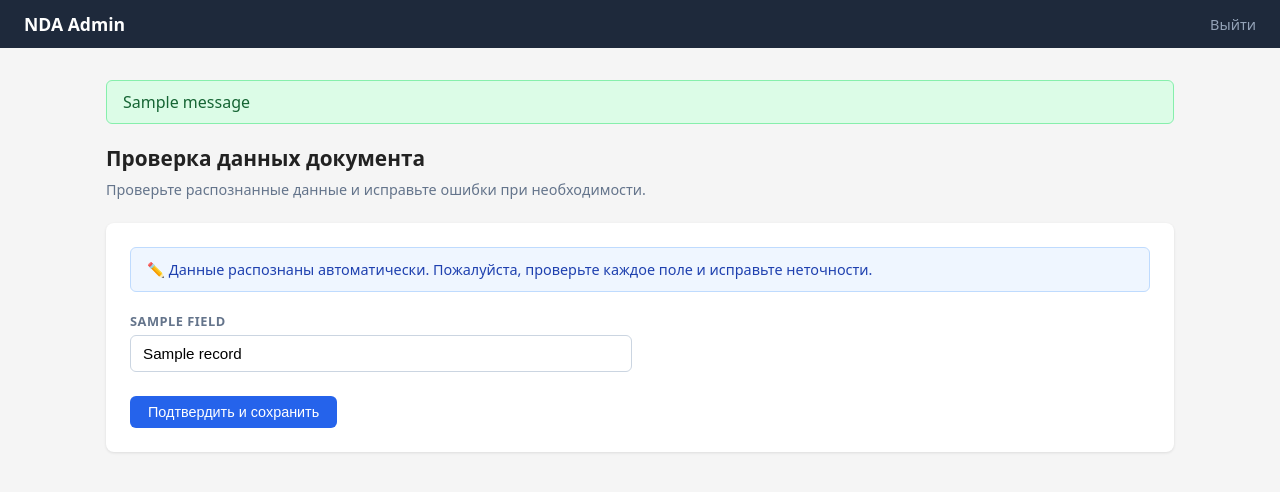
After one commit to Zharasik/stratton_bot, a Flask app: template webapp/templates/form.html in a window 1280 px wide. The commit adds this page. Shown: the top 492 px of the page. Run offline with Flask 3, Linux system fonts and the light colour scheme; the template is opened without the code that fills it: most values are stand-ins (such as "Sample title", 1, 10 or a date in 2020); one stand-in notice (Sample message) is shown; some libraries are stand-ins or nearby versions.

Commit message:
upp
upgrade

```diff
--- a/locales/ru.json
+++ b/locales/ru.json
@@ -85,7 +85,9 @@
       "reject": "❌ Отклонить"
     },
     "nda": {
-      "to_fields": "🔙 К полям"
+      "to_fields": "🔙 К полям",
+      "open_form": "🌐 Открыть форму в браузере",
+      "edit_in_telegram": "✏️ Редактировать в Telegram"
     }
   },
   "alerts": {
@@ -177,6 +179,7 @@
     "user_document_ready": "✅ Ваш NDA готов",
     "processing": "⏳ Распознаю документ...",
     "ocr_failed": "⚠️ Не удалось распознать документ. Продолжаем с ручным заполнением.",
+    "choose_edit_method": "✅ Документ распознан. Как хотите проверить данные?",
     "admin_created": "📄 <b>NDA #{nda_id}</b>\n👤 {full_name}\n🆔 {iin}\n📱 {phone}\n🏷 {username}",
     "fields": {
       "last_name": "Фамилия",
--- a/stratton_bot/main.py
+++ b/stratton_bot/main.py
@@ -55,12 +55,12 @@ async def run_async() -> None:
     config = AppConfig.from_env()
     config.validate()
 
+    container = AppContainer.build(config)
+    await container.db.create_tables()
+
     t = threading.Thread(target=_start_webapp, daemon=True, name="webapp")
     t.start()
     logger.info("Webapp started on port %s", __import__('os').getenv('WEBAPP_PORT', '5000'))
-
-    container = AppContainer.build(config)
-    await container.db.create_tables()
 
     bot = Bot(
         token=config.bot_token,
--- a/webapp/app.py
+++ b/webapp/app.py
@@ -11,14 +11,14 @@ from urllib.parse import parse_qsl
 from dotenv import load_dotenv
 from flask import Flask, flash, redirect, render_template, request, session, url_for
 
-load_dotenv()
+# Load .env from project root regardless of working directory
+load_dotenv(Path(__file__).parent.parent / ".env")
 
-app = Flask(__name__)
+app = Flask(__name__, template_folder=str(Path(__file__).parent / "templates"))
 app.secret_key = os.getenv("WEBAPP_SECRET_KEY", "change-me-in-production")
 
 BOT_TOKEN = os.getenv("BOT_TOKEN", "")
 ADMIN_IDS = [int(x) for x in os.getenv("ADMIN_IDS", "").split(",") if x.strip()]
-# Fallback password for non-Telegram access (optional, set WEBAPP_PASSWORD= to disable)
 WEBAPP_PASSWORD = os.getenv("WEBAPP_PASSWORD", "")
 
 _DATABASE_URL = os.getenv("DATABASE_URL", "sqlite+aiosqlite:///data/stratton_bot.db")
@@ -52,7 +52,6 @@ def _db() -> sqlite3.Connection:
 
 
 def _validate_init_data(init_data: str) -> dict | None:
-    """Validate Telegram Web App initData. Returns parsed user dict or None."""
     if not BOT_TOKEN or not init_data:
         return None
     try:
@@ -74,15 +73,17 @@ def _is_admin(user_id: int) -> bool:
 
 def login_required(f):
     from functools import wraps
+
     @wraps(f)
     def decorated(*args, **kwargs):
         if not session.get("authenticated"):
             return redirect(url_for("login"))
         return f(*args, **kwargs)
+
     return decorated
 
 
-# ── Auth: Telegram initData (called by JS on page load) ─────────────────────
+# ── Auth: Telegram initData ──────────────────────────────────────────────────
 
 @app.route("/tg-auth", methods=["POST"])
 def tg_auth():
@@ -105,7 +106,6 @@ def login():
             session["authenticated"] = True
             return redirect(url_for("index"))
         flash("Неверный пароль")
-    # If opened from Telegram, JS will auto-authenticate via /tg-auth
     return render_template("login.html", password_enabled=bool(WEBAPP_PASSWORD))
 
 
@@ -121,29 +121,33 @@ def logout():
 @login_required
 def index():
     query = request.args.get("q", "").strip()
-    with _db() as conn:
-        if query:
-            like = f"%{query}%"
-            rows = conn.execute(
-                """
-                SELECT n.*, u.full_name, u.username
-                FROM nda_records n
-                LEFT JOIN users u ON n.user_id = u.user_id
-                WHERE n.iin LIKE ? OR n.last_name LIKE ? OR n.first_name LIKE ?
-                   OR n.middle_name LIKE ? OR n.phone LIKE ? OR n.email LIKE ?
-                ORDER BY n.created_at DESC
-                """,
-                (like, like, like, like, like, like),
-            ).fetchall()
-        else:
-            rows = conn.execute(
-                """
-                SELECT n.*, u.full_name, u.username
-                FROM nda_records n
-                LEFT JOIN users u ON n.user_id = u.user_id
-                ORDER BY n.created_at DESC
-                """,
-            ).fetchall()
+    rows = []
+    try:
+        with _db() as conn:
+            if query:
+                like = f"%{query}%"
+                rows = conn.execute(
+                    """
+                    SELECT n.*, u.full_name, u.username
+                    FROM nda_records n
+                    LEFT JOIN users u ON n.user_id = u.user_id
+                    WHERE n.iin LIKE ? OR n.last_name LIKE ? OR n.first_name LIKE ?
+                       OR n.middle_name LIKE ? OR n.phone LIKE ? OR n.email LIKE ?
+                    ORDER BY n.created_at DESC
+                    """,
+                    (like, like, like, like, like, like),
+                ).fetchall()
+            else:
+                rows = conn.execute(
+                    """
+                    SELECT n.*, u.full_name, u.username
+                    FROM nda_records n
+                    LEFT JOIN users u ON n.user_id = u.user_id
+                    ORDER BY n.created_at DESC
+                    """,
+                ).fetchall()
+    except sqlite3.OperationalError as e:
+        flash(f"Ошибка базы данных: {e}")
     return render_template("index.html", records=rows, query=query)
 
 
@@ -183,6 +187,82 @@ def edit(nda_id: int):
     return render_template("edit.html", record=row, fields=NDA_FIELDS)
 
 
+# ── User-facing form (opened from bot link) ──────────────────────────────────
+
+NDA_FORM_FIELDS = [
+    ("last_name", "Фамилия"),
+    ("first_name", "Имя"),
+    ("middle_name", "Отчество"),
+    ("iin", "ИИН"),
+    ("doc_number", "Номер документа"),
+    ("birth_date", "Дата рождения"),
+    ("doc_expiry", "Срок действия"),
+    ("issuing_authority", "Орган выдачи"),
+    ("nationality", "Национальность"),
+    ("birth_place", "Место рождения"),
+    ("phone", "Телефон"),
+    ("email", "Email"),
+    ("address", "Адрес"),
+]
+
+
+def _form_auth(nda_row) -> bool:
+    """Allow access if: admin session OR Telegram user_id matches nda owner."""
+    if session.get("authenticated"):
+        return True
+    tg_user_id = session.get("form_user_id")
+    return tg_user_id is not None and tg_user_id == nda_row["user_id"]
+
+
+@app.route("/form-auth", methods=["POST"])
+def form_auth():
+    """Validate Telegram initData for a regular user (not necessarily admin)."""
+    init_data = request.json.get("initData", "") if request.is_json else ""
+    user = _validate_init_data(init_data)
+    if user:
+        session["form_user_id"] = user["id"]
+        return {"ok": True, "user_id": user["id"]}
+    return {"ok": False, "error": "Неверная подпись"}, 403
+
+
+@app.route("/form/<int:nda_id>", methods=["GET", "POST"])
+def form(nda_id: int):
+    with _db() as conn:
+        row = conn.execute(
+            """
+            SELECT n.*, u.full_name, u.username
+            FROM nda_records n
+            LEFT JOIN users u ON n.user_id = u.user_id
+            WHERE n.id = ?
+            """,
+            (nda_id,),
+        ).fetchone()
+
+    if row is None:
+        return render_template("form_error.html", message="Запись не найдена"), 404
+
+    if not _form_auth(row):
+        # Not authenticated yet — show page that will auto-auth via Telegram JS
+        return render_template("form_pending_auth.html", nda_id=nda_id)
+
+    if request.method == "POST":
+        with _db() as conn:
+            updates = {
+                field: request.form.get(field, "").strip() or None
+                for field, _ in NDA_FORM_FIELDS
+            }
+            placeholders = ", ".join(f"{f} = ?" for f, _ in NDA_FORM_FIELDS)
+            values = [updates[f] for f, _ in NDA_FORM_FIELDS] + [nda_id]
+            conn.execute(
+                f"UPDATE nda_records SET {placeholders} WHERE id = ?",  # noqa: S608
+                values,
+            )
+            conn.commit()
+        return render_template("form_saved.html")
+
+    return render_template("form.html", record=row, fields=NDA_FORM_FIELDS)
+
+
 if __name__ == "__main__":
     port = int(os.getenv("WEBAPP_PORT", "5000"))
     app.run(host="0.0.0.0", port=port, debug=os.getenv("FLASK_DEBUG", "0") == "1")
--- a/webapp/templates/base.html
+++ b/webapp/templates/base.html
@@ -77,15 +77,25 @@
     if (!tg || !tg.initData) return;
     tg.ready();
     tg.expand();
-    fetch('/tg-auth', {
+
+    const path = window.location.pathname;
+    const isFormPage = path.startsWith('/form/');
+
+    // For /form/* pages use /form-auth (user auth), otherwise /tg-auth (admin auth)
+    const authEndpoint = isFormPage ? '/form-auth' : '/tg-auth';
+
+    fetch(authEndpoint, {
       method: 'POST',
       headers: { 'Content-Type': 'application/json' },
       body: JSON.stringify({ initData: tg.initData }),
     })
       .then(r => r.json())
       .then(data => {
-        if (data.ok && window.location.pathname === '/login') {
-          window.location.href = '/';
+        if (data.ok) {
+          // Reload to show the authenticated view
+          if (path === '/login' || document.getElementById('pending-auth')) {
+            window.location.reload();
+          }
         }
       })
       .catch(() => {});
--- /dev/null
+++ b/webapp/templates/form.html
@@ -0,0 +1,60 @@
+{% extends "base.html" %}
+{% block title %}Проверка данных NDA{% endblock %}
+{% block head %}
+<style>
+  .page-header { display: flex; align-items: center; gap: 16px; margin-bottom: 8px; }
+  .page-header h1 { font-size: 1.3rem; }
+  .subtitle { color: #64748b; font-size: 0.9rem; margin-bottom: 24px; }
+
+  .grid { display: grid; grid-template-columns: 1fr 1fr; gap: 16px; }
+  @media (max-width: 640px) { .grid { grid-template-columns: 1fr; } }
+
+  .form-group { display: flex; flex-direction: column; gap: 5px; }
+  .form-group label { font-size: 0.8rem; color: #64748b; font-weight: 600;
+    text-transform: uppercase; letter-spacing: .04em; }
+  .form-group input {
+    padding: 9px 12px; border: 1px solid #cbd5e1;
+    border-radius: 6px; font-size: 0.95rem; background: #fff;
+  }
+  .form-group input:focus { outline: 2px solid #2563eb; border-color: transparent; }
+  .full-width { grid-column: 1 / -1; }
+
+  .form-actions { margin-top: 24px; display: flex; gap: 12px; }
+  .notice {
+    background: #eff6ff; border: 1px solid #bfdbfe; color: #1e40af;
+    border-radius: 6px; padding: 12px 16px; margin-bottom: 20px; font-size: 0.9rem;
+  }
+</style>
+{% endblock %}
+{% block content %}
+<div class="page-header">
+  <h1>Проверка данных документа</h1>
+</div>
+<p class="subtitle">Проверьте распознанные данные и исправьте ошибки при необходимости.</p>
+
+<div class="card">
+  <div class="notice">
+    ✏️ Данные распознаны автоматически. Пожалуйста, проверьте каждое поле и исправьте неточности.
+  </div>
+
+  <form method="post">
+    <div class="grid">
+      {% for field, label in fields %}
+        <div class="form-group {% if field in ('address', 'issuing_authority') %}full-width{% endif %}">
+          <label>{{ label }}</label>
+          <input
+            type="{% if field == 'email' %}email{% else %}text{% endif %}"
+            name="{{ field }}"
+            value="{{ record[field] or '' }}"
+            {% if field in ('iin', 'doc_number', 'birth_date', 'doc_expiry') %}required{% endif %}
+          >
+        </div>
+      {% endfor %}
+    </div>
+
+    <div class="form-actions">
+      <button class="btn btn-primary" type="submit">Подтвердить и сохранить</button>
+    </div>
+  </form>
+</div>
+{% endblock %}
```
Also changed, not shown: stratton_bot/application/use_cases/nda.py (+31 -3 lines), stratton_bot/infrastructure/db/repositories/nda.py (+14 -0 lines), stratton_bot/presentation/handlers/nda.py (+33 -5 lines), webapp/templates/form_error.html (added, +10 -0 lines), webapp/templates/form_pending_auth.html (added, +12 -0 lines), webapp/templates/form_saved.html (added, +21 -0 lines).
